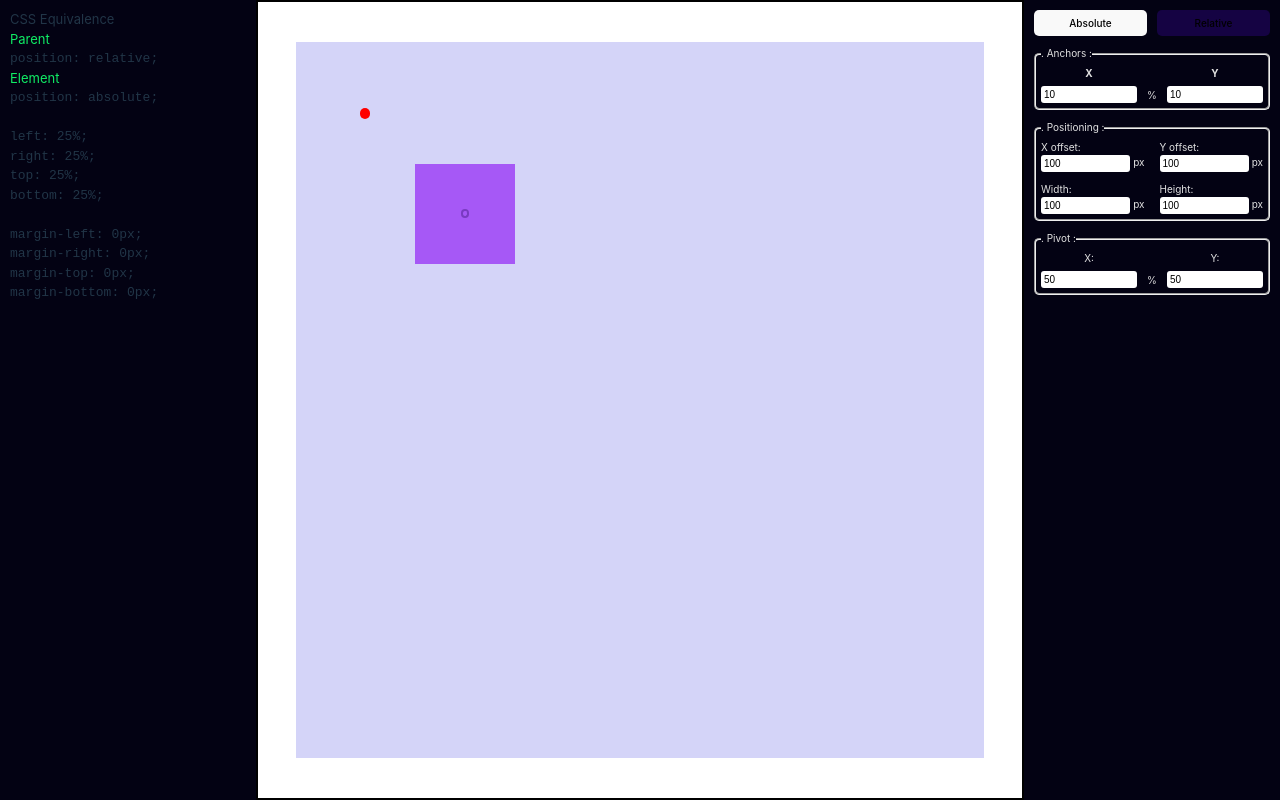
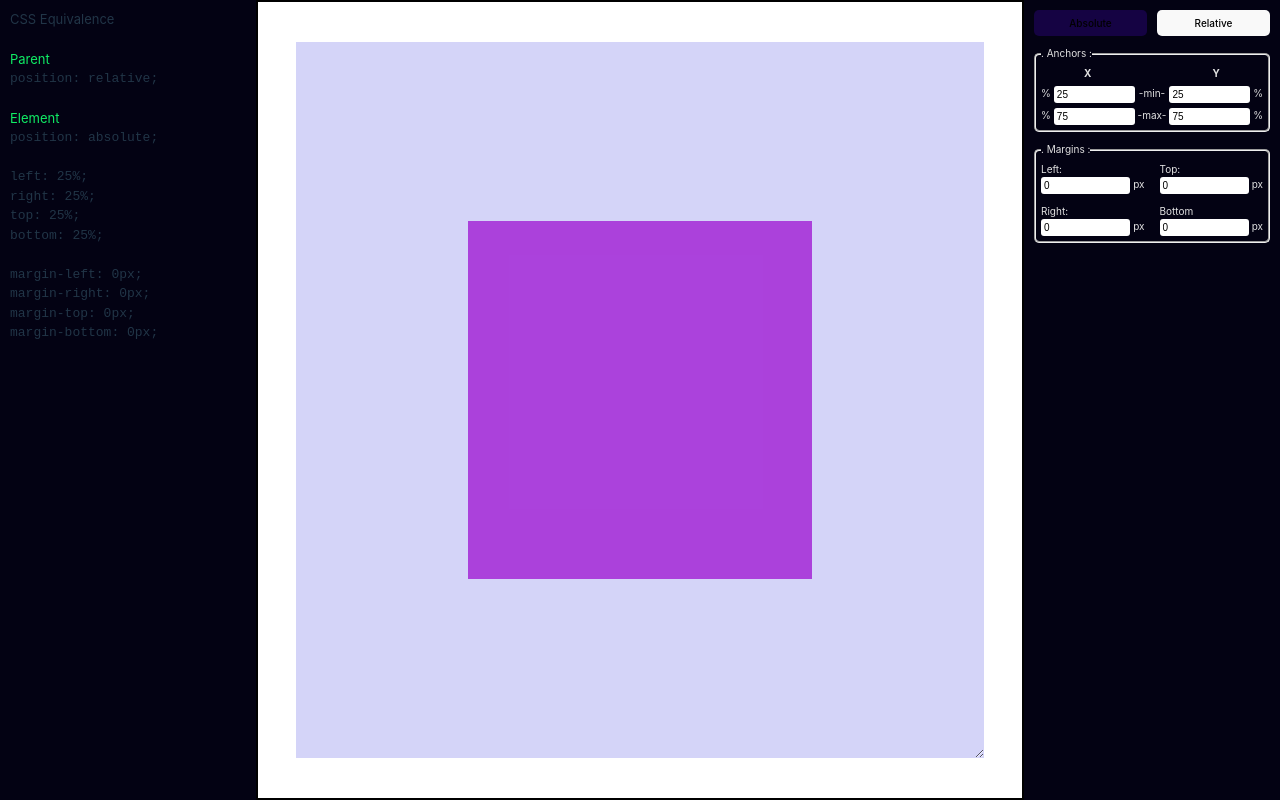
Before and after one commit to Davydx7/Markdown-to-Html-Parser, a React (Vite) app in the folder chris-positioning/: page / in a window 1280 px wide. Built offline with nearby package versions, Linux system fonts and the light colour scheme.

Commit message:
unity to css conversion and visualization implemented

```diff
--- a/chris-positioning/src/App.tsx
+++ b/chris-positioning/src/App.tsx
@@ -6,7 +6,7 @@ import OutputPanel from './components/OutputPanel';
 import RelativePanel from './components/RelativePanel';
 
 function App() {
-  const [isAbsolute, setIsAbsolute] = useState<boolean>(true);
+  const [isAbsolute, setIsAbsolute] = useState<boolean>(false);
 
   return (
     <div className="app">
--- a/chris-positioning/src/components/Display/display.scss
+++ b/chris-positioning/src/components/Display/display.scss
@@ -11,7 +11,7 @@
     background-color: rgb(212, 212, 248);
     width: 90%;
     height: 90%;
-    overflow: visible;
+    overflow: hidden;
     resize: both;
   }
 
--- a/chris-positioning/src/components/Display/index.tsx
+++ b/chris-positioning/src/components/Display/index.tsx
@@ -60,7 +60,7 @@ const Display: React.FC<{ isAbsolute: boolean }> = ({ isAbsolute }) => {
         height: `${height}px`,
         width: `${width}px`,
 
-        transform: `translate(-${xPivot}%, -${yPivot}%)` // pivot center
+        transform: `translate(${-xPivot}%, ${-yPivot}%)` // pivot center
       }
     : {
         position: 'absolute',
@@ -71,8 +71,21 @@ const Display: React.FC<{ isAbsolute: boolean }> = ({ isAbsolute }) => {
         top: `${top}px`
       };
 
+  // CSS Equivalence for Absolute Positioning
+  // const absolute: CSSProperties = {
+  //   position: 'absolute',
+
+  //   left: `calc(${x}% + ${xOffset}px)`,
+  //   top: `calc(${y}% + ${yOffset}px)`,
+
+  //   height: `${height}px`,
+  //   width: `${width}px`,
+
+  //   transform: `translate(${-xPivot}%, ${-yPivot}%)`
+  // };
+
   // CSS Equivalence for Relative Positioning
-  // const test: CSSProperties = {
+  // const relative: CSSProperties = {
   //   position: 'absolute',
 
   //   left: `${xMin}%`,
--- a/chris-positioning/src/components/OutputPanel/index.tsx
+++ b/chris-positioning/src/components/OutputPanel/index.tsx
@@ -22,13 +22,23 @@ const OutputPanel: React.FC<{ isAbsolute: boolean }> = ({ isAbsolute }) => {
       width,
       xOffset,
       yOffset
-    },
-    setValue
+    }
   } = useContext(DataContext)!;
 
   const Parent = `position: relative;`;
 
-  const element = `position: absolute;
+  const absolute = `position: absolute;
+
+left: calc(${x}% + ${xOffset}px);
+top: calc(${y}% + ${yOffset}px);
+
+height: ${height}px;
+width: ${width}px;
+
+translate: ${-xPivot}%, ${-yPivot}%;
+`;
+
+  const relative = `position: absolute;
 
 left: ${xMin}%;
 right: ${100 - xMax}%;
@@ -40,16 +50,18 @@ margin-right: ${right}px;
 margin-top: ${top}px;
 margin-bottom: ${bottom}px;`;
 
+  const element = isAbsolute ? absolute : relative;
+
   return (
     <aside className="outputPanel">
       <span>CSS Equivalence</span>
       <div className="parent">
         <p style={{ color: 'rgb(16, 236, 101)' }}> Parent </p>
-        <pre>{Parent}</pre>
+        <div className="code">{Parent}</div>
       </div>
       <div className="element">
         <p style={{ color: 'rgb(16, 236, 101)' }}> Element </p>
-        <pre>{element}</pre>
+        <div className="code">{element}</div>
       </div>
     </aside>
   );
--- a/chris-positioning/src/components/OutputPanel/outputPanel.scss
+++ b/chris-positioning/src/components/OutputPanel/outputPanel.scss
@@ -1,6 +1,13 @@
 .outputPanel {
-  // grid-column: 1;
+  display: flex;
+	flex-direction: column;
+	gap: 2rem;
   background-color: rgb(3, 2, 19);
   padding: 1rem;
 	font-size: 1.3rem;
+
+	.code {
+		white-space: pre;
+		font-family: monospace;
+	}
 }
```
